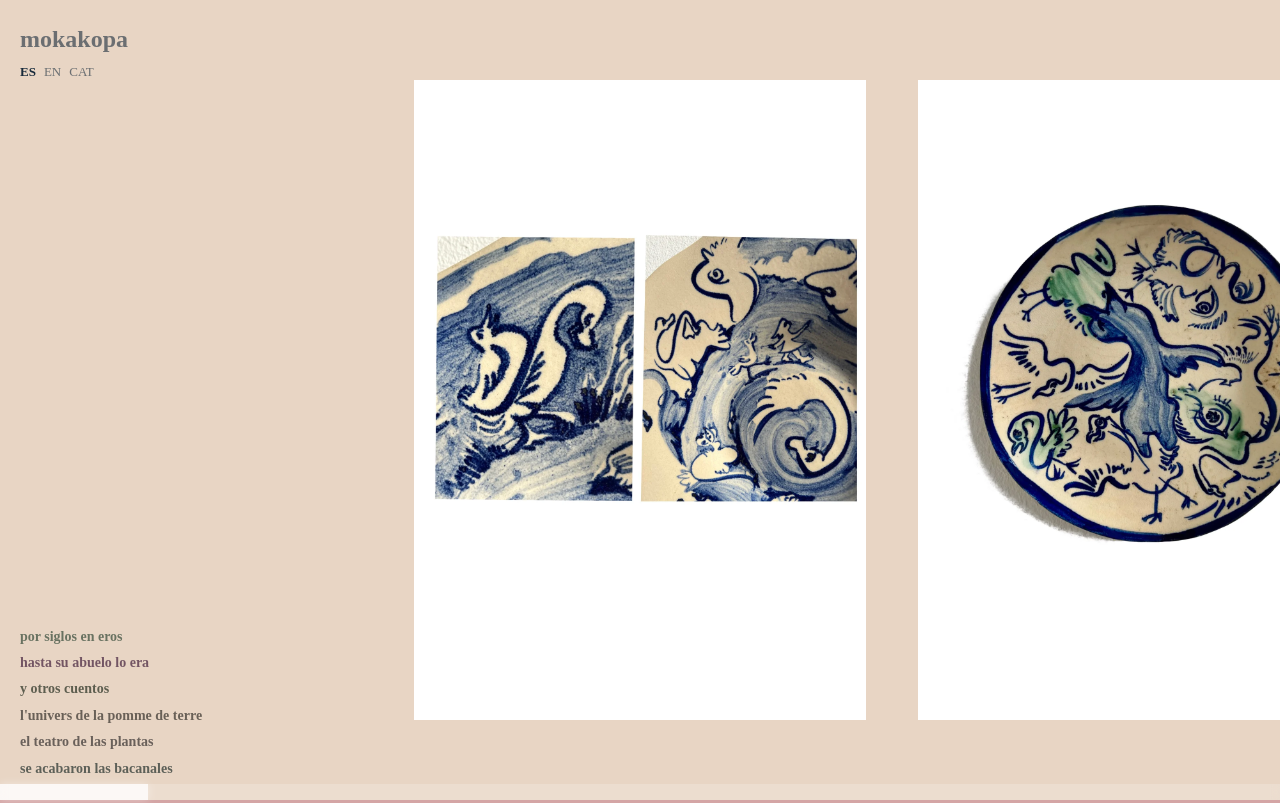
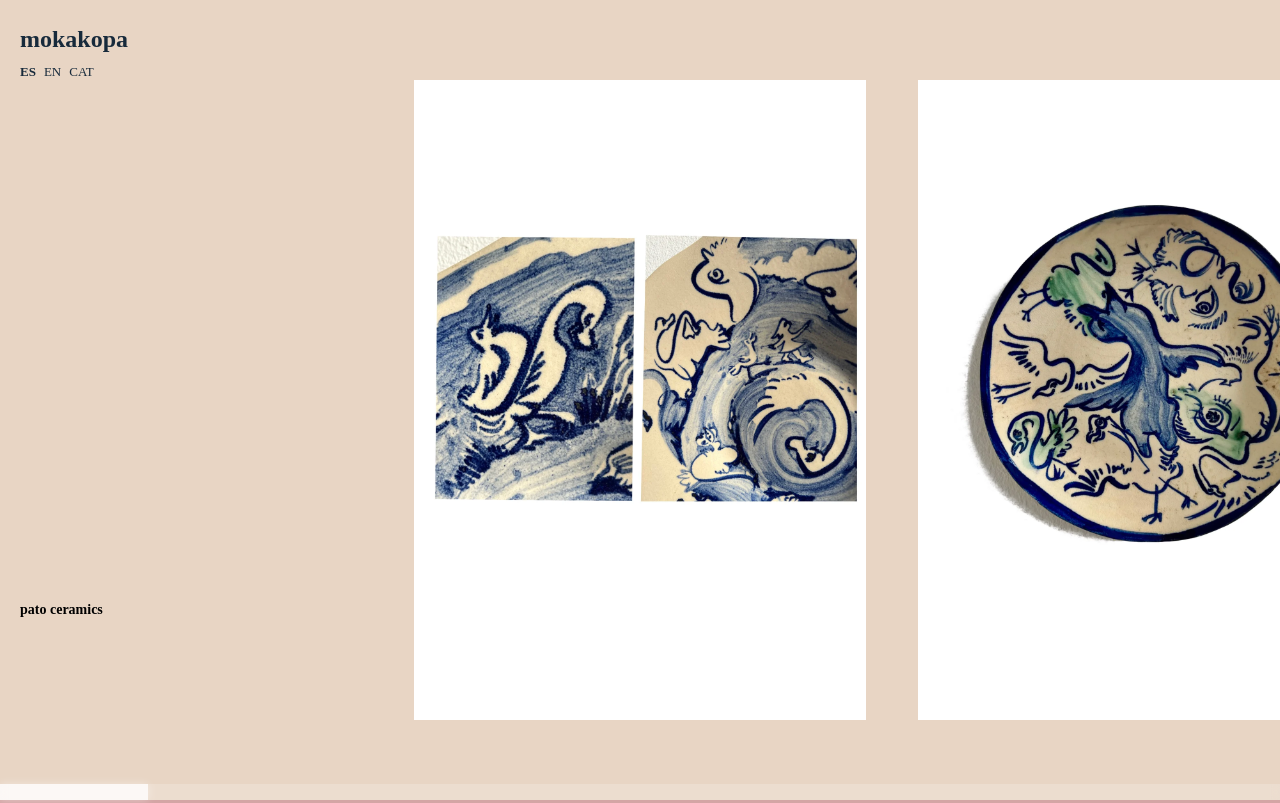
Before and after one commit to meowrhino/mokakopa, a plain HTML site: page index.html in a window 1280 px wide. Shown: the top 803 px of the page. Drawn offline with Linux system fonts and the light colour scheme; files whose address does not match are found by name.

Commit message:
fix: invertir lógica de colores del menú y aumentar opacidad del header
- Botones inactivos: negro con opacidad 0.6
- Botón activo: color del proyecto con opacidad 1 (más visible)
- Aumentar opacidad del header (mokakopa y idiomas) a 1 para que se vean claros
- Con mix-blend-mode: difference, el efecto se invierte correctamente

```diff
--- a/css/style.css
+++ b/css/style.css
@@ -54,7 +54,7 @@ body {
     cursor: pointer;
     color: inherit;
     transition: opacity 0.3s ease;
-    opacity: 0.6;
+    opacity: 1;
 }
 
 #site-name:hover {
@@ -73,7 +73,7 @@ body {
     color: inherit;
     font-weight: normal;
     transition: opacity 0.3s ease;
-    opacity: 0.6;
+    opacity: 1;
 }
 
 #language-selector span:hover {
@@ -193,7 +193,8 @@ body {
 
 #menu a {
     text-decoration: none;
-    /* El color se asigna dinámicamente desde JS según el color del proyecto */
+    /* Inactivos: negro */
+    color: #000;
     font-size: 14px;
     font-weight: bold;
     transition: opacity 0.3s ease, transform 0.2s ease, color 0.3s ease;
@@ -209,10 +210,10 @@ body {
     transform: translateX(5px);
 }
 
-/* Proyecto activo: negro → con difference se invierte al color complementario */
+/* Proyecto activo: color del proyecto (asignado dinámicamente desde JS) */
 #menu a.active {
     text-decoration: none;
-    color: #000 !important;
+    /* El color se asigna dinámicamente desde JS */
     opacity: 1;
 }
 
--- a/js/main.js
+++ b/js/main.js
@@ -290,10 +290,8 @@ function initMenu() {
         link.textContent = projectData.titulo || projectName;
         link.dataset.project = projectName;
 
-        // Asignar color de fondo del proyecto
-        if (projectData.color) {
-            link.style.color = projectData.color;
-        }
+        // Todos empiezan en negro (inactivos)
+        link.style.color = '#000';
 
         menu.appendChild(link);
     });
@@ -313,7 +311,19 @@ function initScrollSpy() {
             if (entry.isIntersecting) {
                 const activeId = entry.target.id;
                 document.querySelectorAll('#menu > a').forEach(a => {
-                    a.classList.toggle('active', a.dataset.project === activeId);
+                    const isActive = a.dataset.project === activeId;
+                    a.classList.toggle('active', isActive);
+
+                    // Si es activo, asignar el color del proyecto
+                    if (isActive) {
+                        const projectData = findProjectData(a.dataset.project);
+                        if (projectData && projectData.color) {
+                            a.style.color = projectData.color;
+                        }
+                    } else {
+                        // Si es inactivo, volver a negro
+                        a.style.color = '#000';
+                    }
                 });
             }
         });
```
